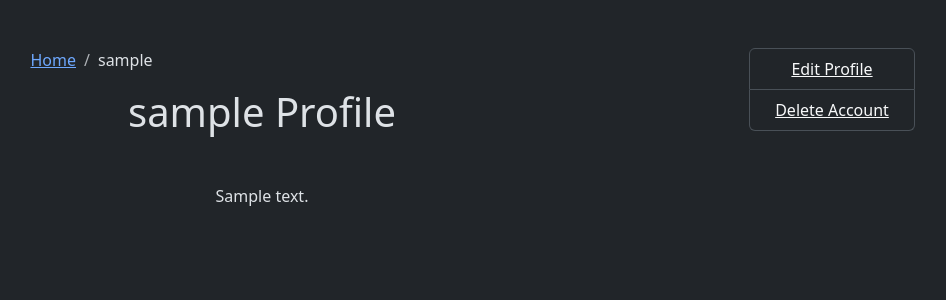
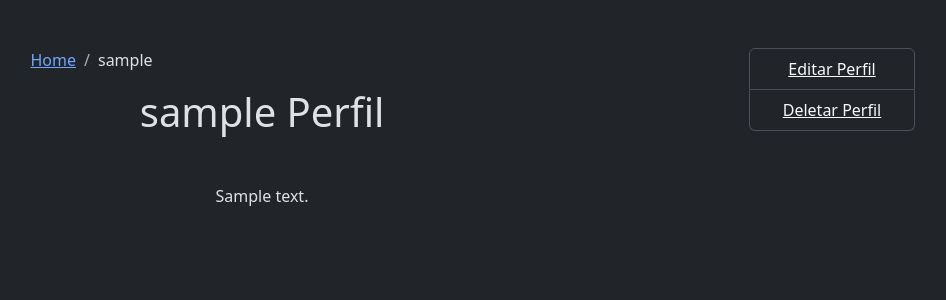
Before and after one commit to RafaMattss/toDo, a Django app: page /profile/1/ in a window 1280 px wide. Shown: the part 72-372 px from the top of the page, without its empty margins (283-1229 px from the left). Run offline with Django 5.2, Linux system fonts and the light colour scheme; a user stored in the database is signed in; tables that the repository leaves empty hold one stand-in row (values such as "Sample post").

Commit message:
update: change the style of profile

```diff
--- a/todo_app/templates/todo_app/profile_detail.html
+++ b/todo_app/templates/todo_app/profile_detail.html
@@ -27,7 +27,7 @@
             </div>
             <div class="col-sm-6 offset-sm-3">
                 <h1>
-                    {{profile.user.username}} Profile
+                    {{profile.user.username}} Perfil
                 </h1>
             </div>
             <div class="col-sm-6 offset-sm-3">
@@ -38,8 +38,8 @@
         </div>
         <div class="col-sm-10 offset-sm-1 col-lg-2 offset-lg-0 my-3 my-lg-0">
             <ul class="list-group">
-                <li class="list-group-item"><a href="{% url 'todo_app:profile_update' %}" class="link-light">Edit Profile</a></li>
-                <li class="list-group-item"><a href="{%url 'todo_app:delete_account'%}" class="link-light">Delete Account</a></li>
+                <li class="list-group-item"><a href="{% url 'todo_app:profile_update' %}" class="link-light">Editar Perfil</a></li>
+                <li class="list-group-item"><a href="{%url 'todo_app:delete_account'%}" class="link-light">Deletar Perfil</a></li>
               </ul>
         </div>
     </div>
```
